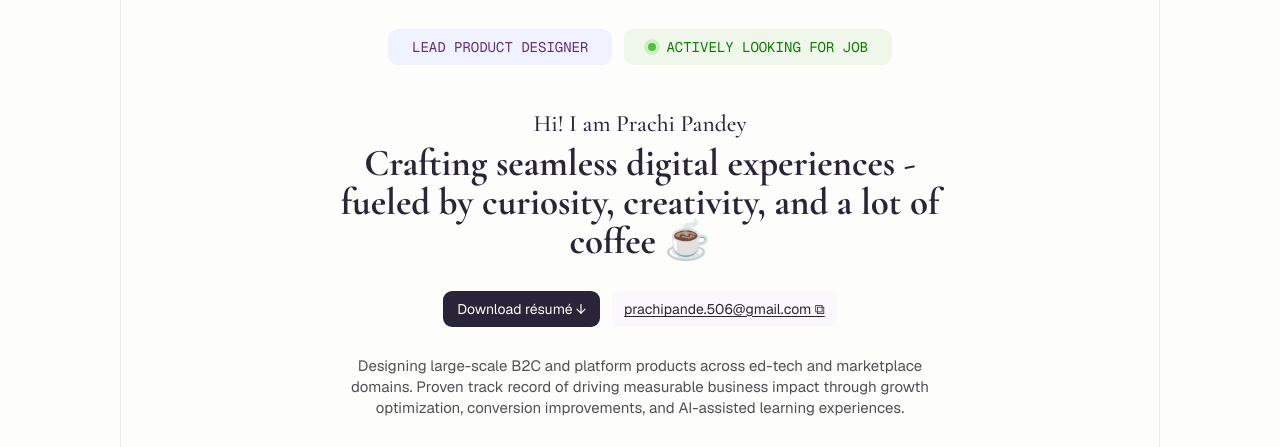
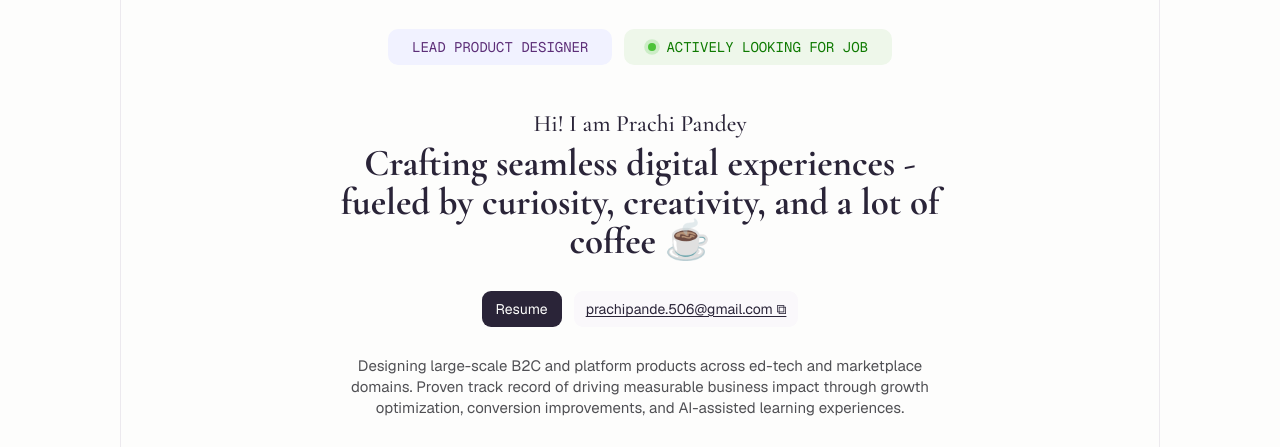
Before and after one commit to Prachiqwerty/prachi-portfolio, a plain HTML site: page index.html in a window 1280 px wide. Shown: the part 57-504 px from the top of the page. Drawn offline with nearby package versions, Linux system fonts and the light colour scheme.

Commit message:
Open resume from Google Drive

```diff
--- a/index.html
+++ b/index.html
@@ -2147,7 +2147,7 @@
         <div>
           <h1 class="hero-title"><span class="intro-line">Hi! I am Prachi Pandey</span><span class="craft-line">Crafting seamless digital experiences - fueled by curiosity, creativity, and a lot of coffee ☕</span></h1>
           <div class="actions">
-            <a class="button" href="PrachiPandey_Resume.pdf" download="Prachi-Pandey-Resume.pdf">Download résumé ↓</a>
+            <a class="button" href="https://drive.google.com/file/d/148aKkYxEED7ilc-Go8YxFYl0k6I98seG/view?usp=drivesdk" target="_blank" rel="noreferrer">Resume</a>
             <a class="email-chip" href="mailto:prachipande.506@gmail.com">prachipande.506@gmail.com ⧉</a>
           </div>
         </div>
@@ -3039,7 +3039,7 @@
         <a href="https://www.linkedin.com/in/prachi-pandey-506/" target="_blank" rel="noreferrer">LinkedIn</a>
         <a href="https://prachipandey.framer.website/" target="_blank" rel="noreferrer">Portfolio</a>
         <a href="mailto:prachipande.506@gmail.com">Email</a>
-        <a href="PrachiPandey_Resume.pdf" download="Prachi-Pandey-Resume.pdf">Download résumé</a>
+        <a href="https://drive.google.com/file/d/148aKkYxEED7ilc-Go8YxFYl0k6I98seG/view?usp=drivesdk" target="_blank" rel="noreferrer">Resume</a>
       </div>
     </footer>
   </main>
```
